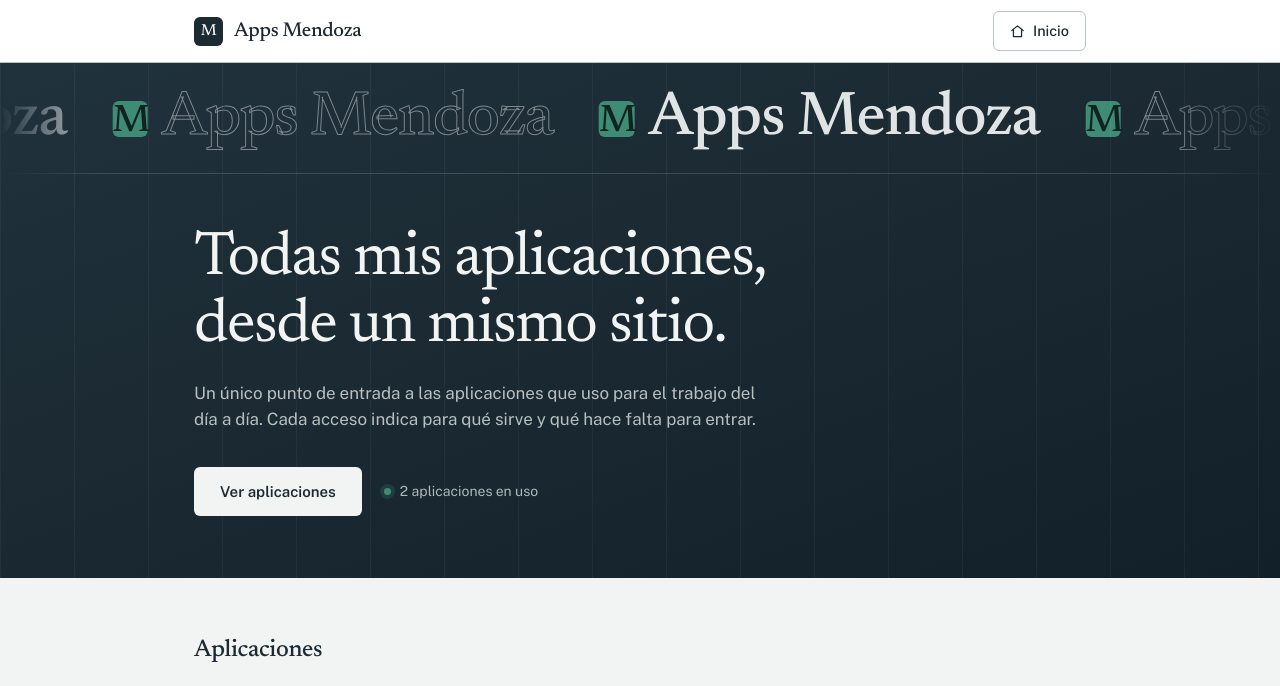
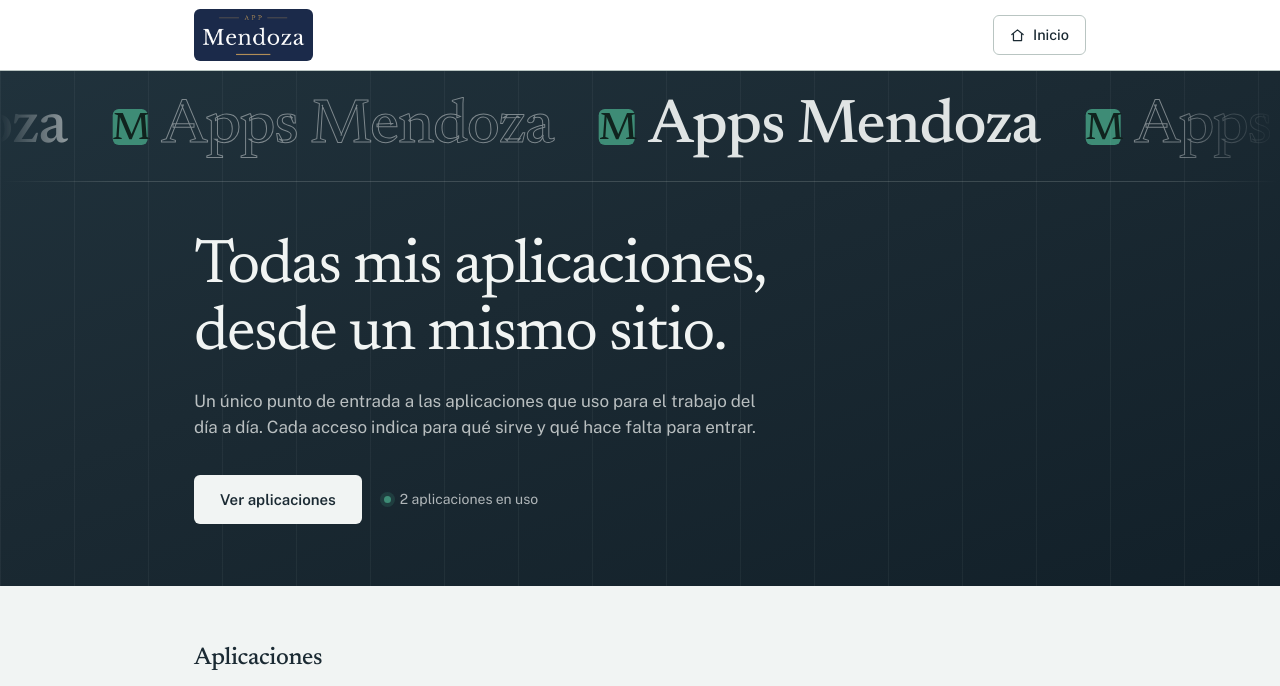
Before and after one commit to Mendozinha33/centro-apps, a website: page index.html in a window 1280 px wide. Shown: the top 686 px of the page. Drawn offline with nearby package versions, Linux system fonts and the light colour scheme.

Commit message:
Cabecera: logo App Mendoza en lugar de la M y el texto

```diff
--- a/index.html
+++ b/index.html
@@ -24,7 +24,7 @@
     --parada:#8C9797;
     --sans:"Public Sans", system-ui, -apple-system, "Segoe UI", sans-serif;
     --serif:"Newsreader", Georgia, "Times New Roman", serif;
-    --alto-cabecera:62px;
+    --alto-cabecera:70px;
   }
 
   *{box-sizing:border-box;}
@@ -62,25 +62,17 @@
   .marca{
     display:flex;
     align-items:center;
-    gap:11px;
-    font-family:var(--serif);
-    font-size:20px;
-    font-weight:500;
-    letter-spacing:-0.015em;
+    flex:none;
     margin:0;
     text-decoration:none;
-    min-width:0;
+    border-radius:6px;
   }
-  .marca__m{
-    flex:none;
-    width:29px;height:29px;
-    display:grid;place-items:center;
-    background:var(--tinta);
-    color:var(--papel);
+  .marca__logo{
+    display:block;
+    height:52px;
+    width:auto;
     border-radius:6px;
-    font-size:16px;
   }
-  .marca__texto{overflow:hidden;text-overflow:ellipsis;white-space:nowrap;}
 
   .inicio{
     flex:none;
@@ -343,6 +335,7 @@
     .ficha__acciones{width:100%;}
     .abrir,.detalles{flex:1;text-align:center;}
     .inicio{padding:8px 13px;}
+    .marca__logo{height:46px;}
   }
   @media (prefers-reduced-motion:reduce){
     html{scroll-behavior:auto;}
@@ -355,7 +348,7 @@
 
 <header class="cabecera">
   <div class="contenedor">
-    <a class="marca" href="#arriba"><span class="marca__m">M</span><span class="marca__texto">Apps Mendoza</span></a>
+    <a class="marca" href="#arriba"><img class="marca__logo" src="/logo-app-mendoza.png" width="119" height="52" alt="App Mendoza"></a>
     <a class="inicio" href="#arriba">
       <svg width="15" height="15" viewBox="0 0 24 24" fill="none" stroke="currentColor" stroke-width="2" stroke-linecap="round" stroke-linejoin="round" aria-hidden="true"><path d="M3 10.5 12 3l9 7.5"/><path d="M5.5 9.5V20h13V9.5"/></svg>
       Inicio
```
Also changed, not shown: logo-app-mendoza.png (added).
